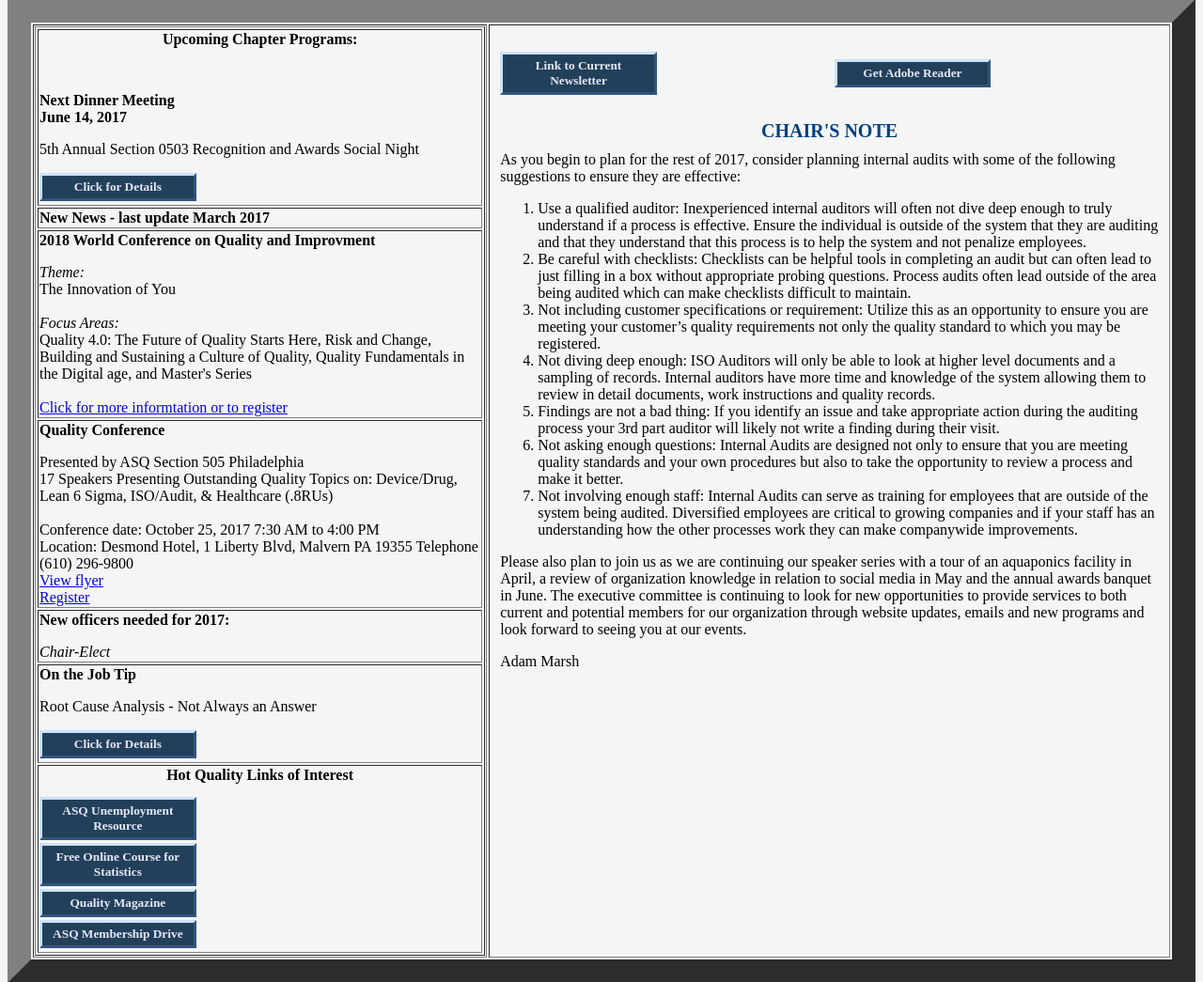
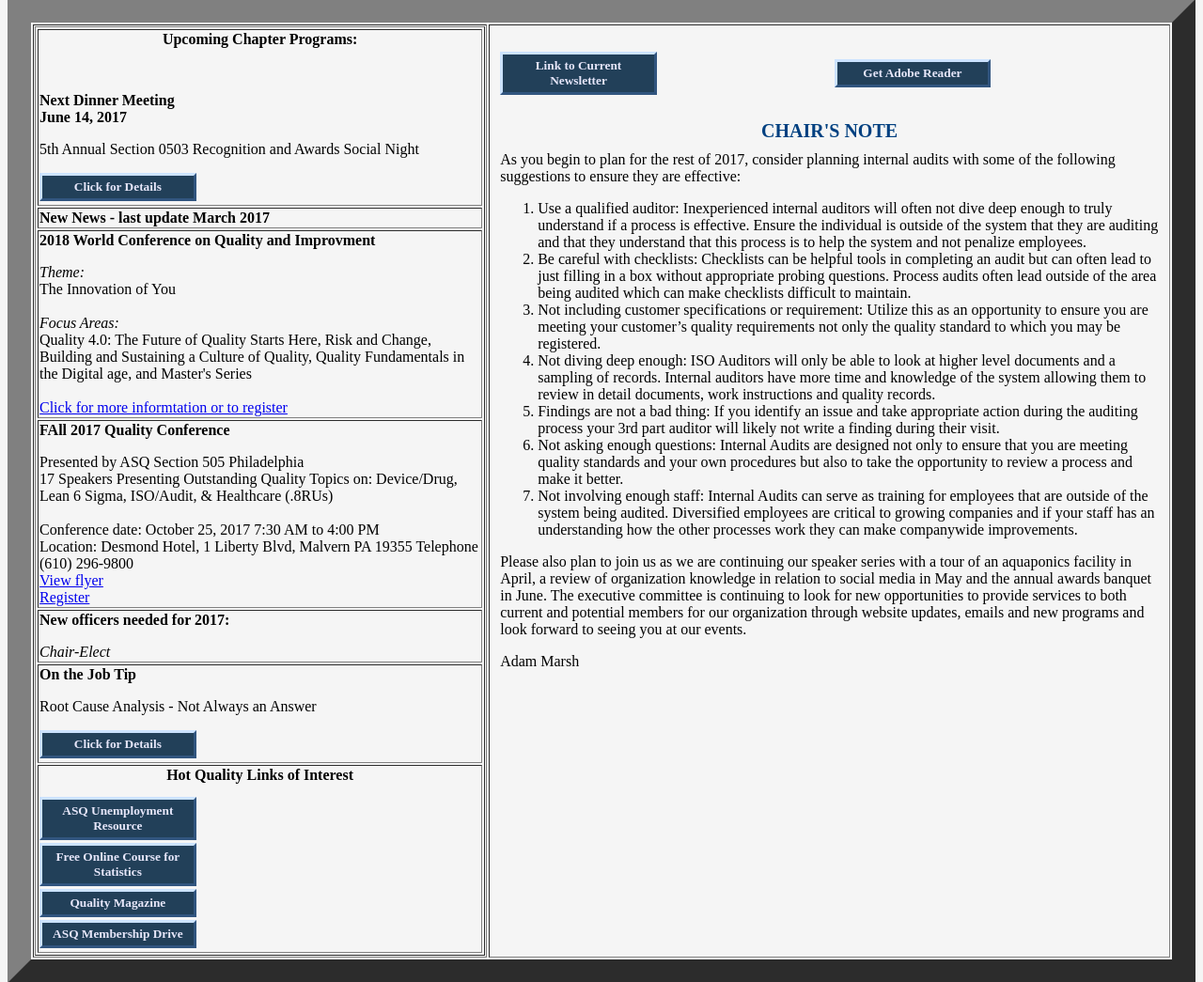
Before and after one commit to asqh0322/ASQ-Website, a PHP site: page / in a window 1280 px wide. Shown: the part 506-1551 px from the top of the page at 94% size. Run offline with PHP 8.4, Linux system fonts and the light colour scheme; some libraries are stand-ins or nearby versions.

Commit message:
Modified 2017 Quality Conference title

```diff
--- a/index.php
+++ b/index.php
@@ -44,7 +44,7 @@ June 14, 2017</p>
 </td>
 </tr>
 
-<tr><td> <p class = "info_header">Quality Conference</p>
+<tr><td> <p class = "info_header">FAll 2017 Quality Conference</p>
 <p class = "info_table">Presented by ASQ Section 505 Philadelphia</br>
 17 Speakers Presenting Outstanding Quality Topics on:  Device/Drug, Lean 6 Sigma, ISO/Audit, & Healthcare (.8RUs)</br></br>
 
```
